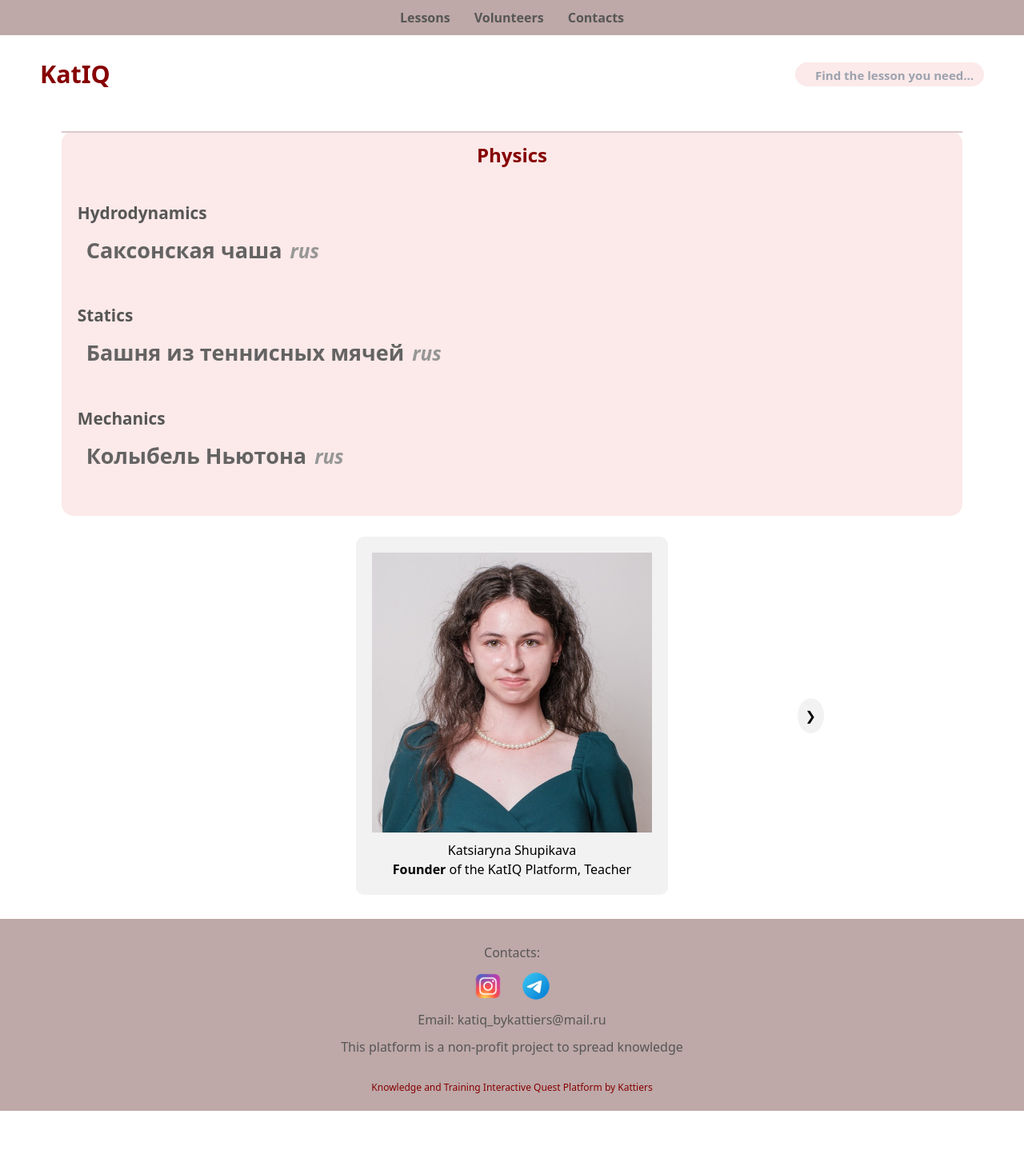
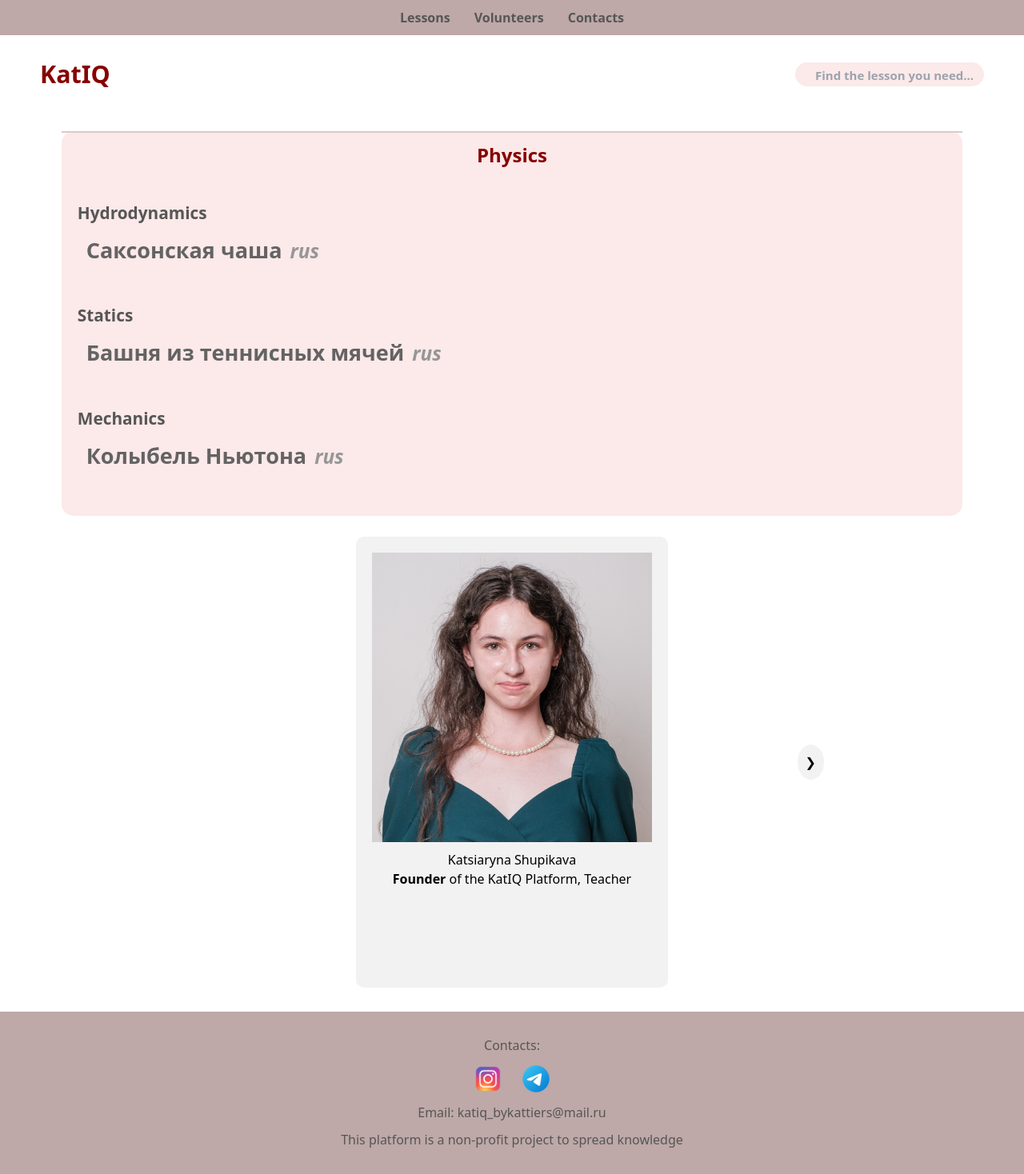
Before and after one commit to kattiers/katIQ, an Angular app: page / in a window 1280 px wide. Shown: the top 1468 px of the page at 80% size. Before the commit the page ends 1389 px from the top, so only its background shows below. Built offline with nearby package versions, Linux system fonts and the light colour scheme.

Commit message:
Update staff-carousel.component.css

```diff
--- a/src/app/staff-carousel/staff-carousel.component.css
+++ b/src/app/staff-carousel/staff-carousel.component.css
@@ -33,7 +33,7 @@
 
   .teacher img {
     width: 350px;
-    height: 350px;
+    height: auto;
     margin-bottom: 10px;
   }
 
```
